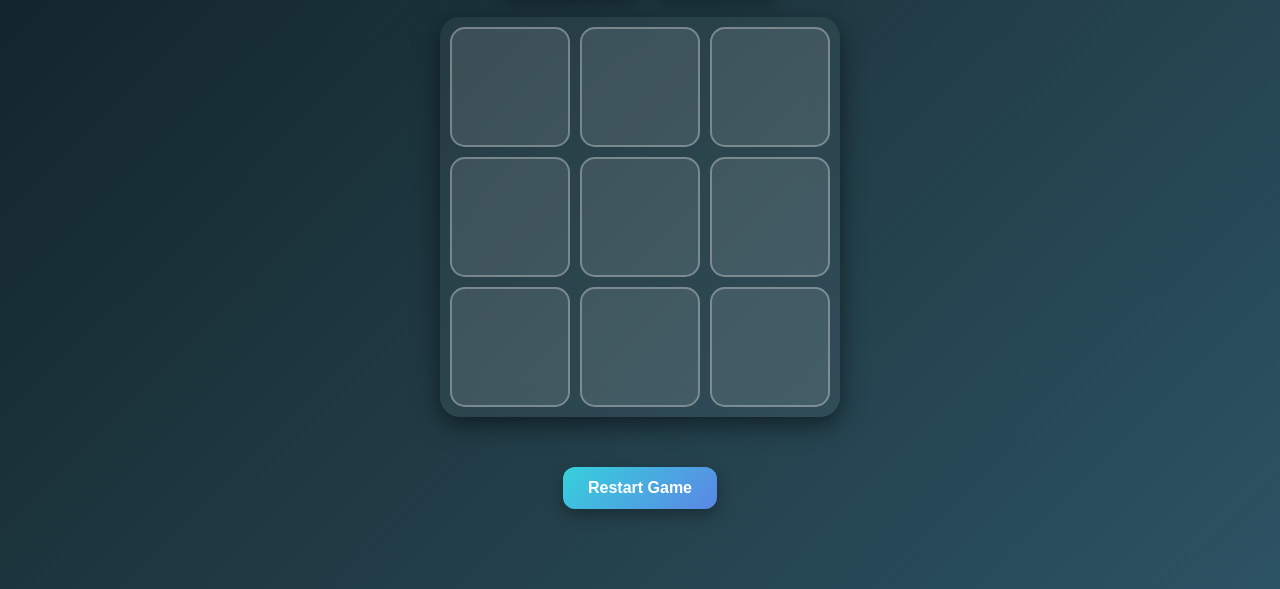
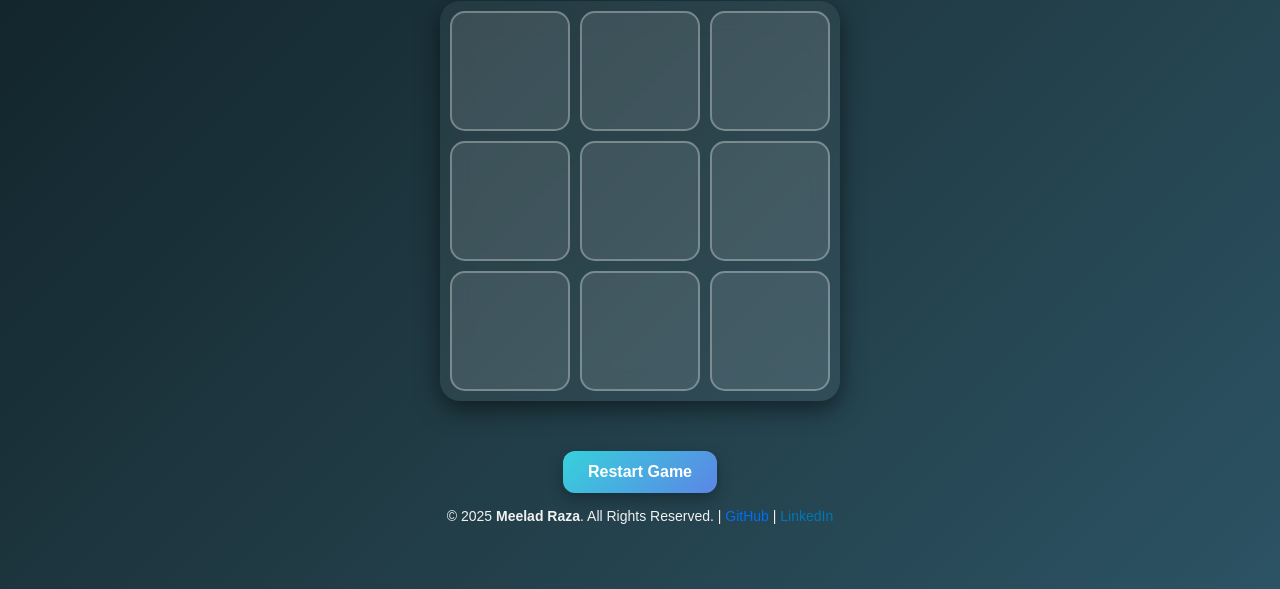
Before and after one commit to itx-Meelad56/grid-clash, a plain HTML site: page index.html in a window 1280 px wide. Shown: the part 211-800 px from the top of the page. Drawn offline with Linux system fonts and the light colour scheme.

Commit message:
Add professional footer with copyright, GitHub & LinkedIn links; finalize Grid Clash game

```diff
--- a/index.html
+++ b/index.html
@@ -32,6 +32,11 @@
     <div id="message" class="message"></div>
 
     <button id="restartButton">Restart Game</button>
+<footer style="text-align:center; margin-top:15px; font-size:14px; color:#f1f1f1; font-family:Arial, sans-serif;">
+    &copy; 2025 <strong>Meelad Raza</strong>. All Rights Reserved. |
+    <a href="https://github.com/MeeladRaza/grid-clash" target="_blank" style="color:#0070f3; text-decoration:none;">GitHub</a> |
+    <a href="https://www.linkedin.com/in/MeeladRaza" target="_blank" style="color:#0077b5; text-decoration:none;">LinkedIn</a>
+</footer>
 
     <script src="app.js"></script>
 </body>
```
